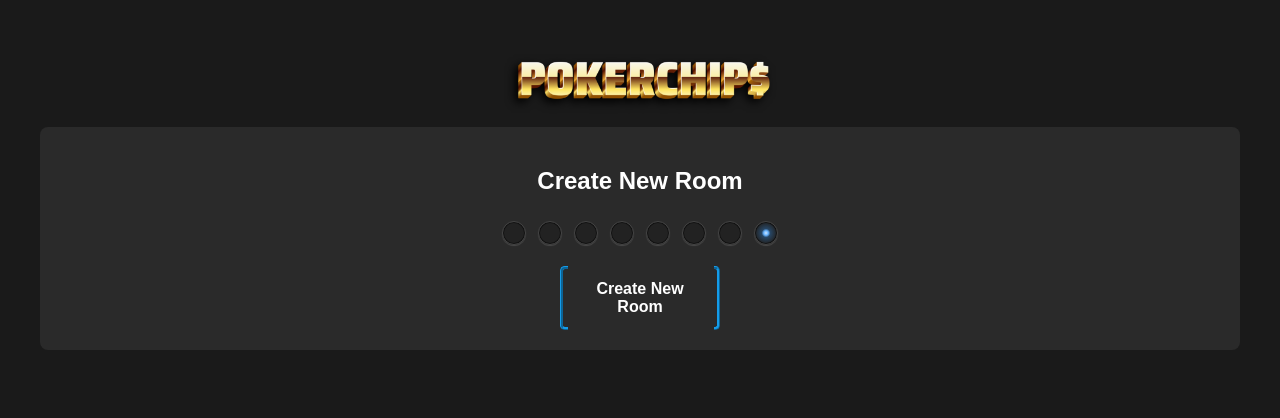
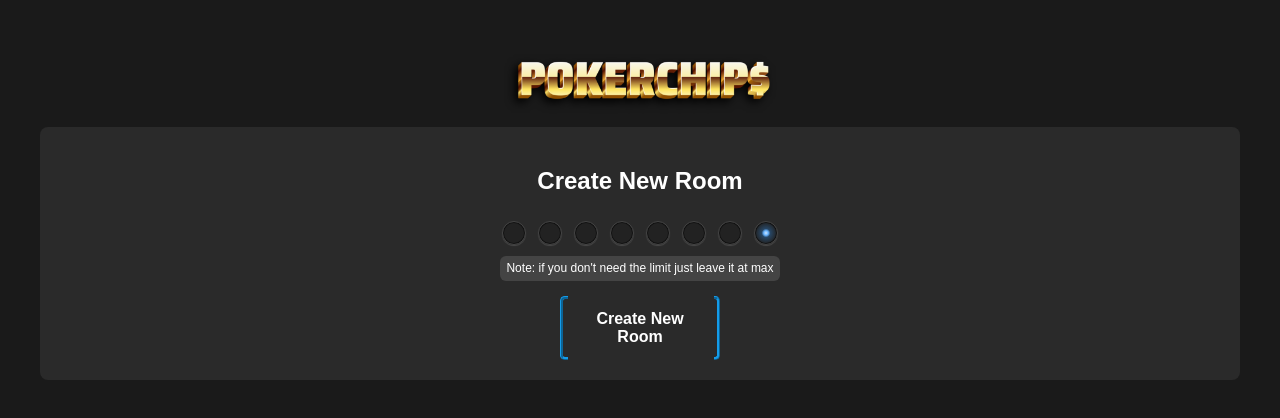
Before and after one commit to w3rr0/poker-chips-api, a React (Vite) app in the folder front/: page /create-room in a window 1280 px wide. Shown: the top 418 px of the page. Built offline with nearby package versions, Linux system fonts and the light colour scheme.

Commit message:
add note in CreateRoom

```diff
--- a/front/src/components/CreateRoom.jsx
+++ b/front/src/components/CreateRoom.jsx
@@ -40,6 +40,7 @@ const CreateRoom = () => {
             <div className="section">
                 <h2>Create New Room</h2>
                 <RadioButtons selectedValue={maxPlayers} onChange={setMaxPlayers} />
+                <div className="note">Note: if you don't need the limit just leave it at max</div>
                 <div className="gap15"/>
                 <Button caption={"Create New Room"} onClick={createNewRoom}></Button>
             </div>
--- a/front/src/index.css
+++ b/front/src/index.css
@@ -319,3 +319,16 @@ button:hover {
 .gap15 {
   height: 15px;
 }
+
+.note {
+  margin-top: 5px;
+  padding-top: 5px;
+  font-size: 12px;
+  background-color: #444444;
+  width: 280px;
+  height: 20px;
+  text-align: center;
+  border-radius: 6px;
+  margin-left: auto;
+  margin-right: auto;
+}
```
